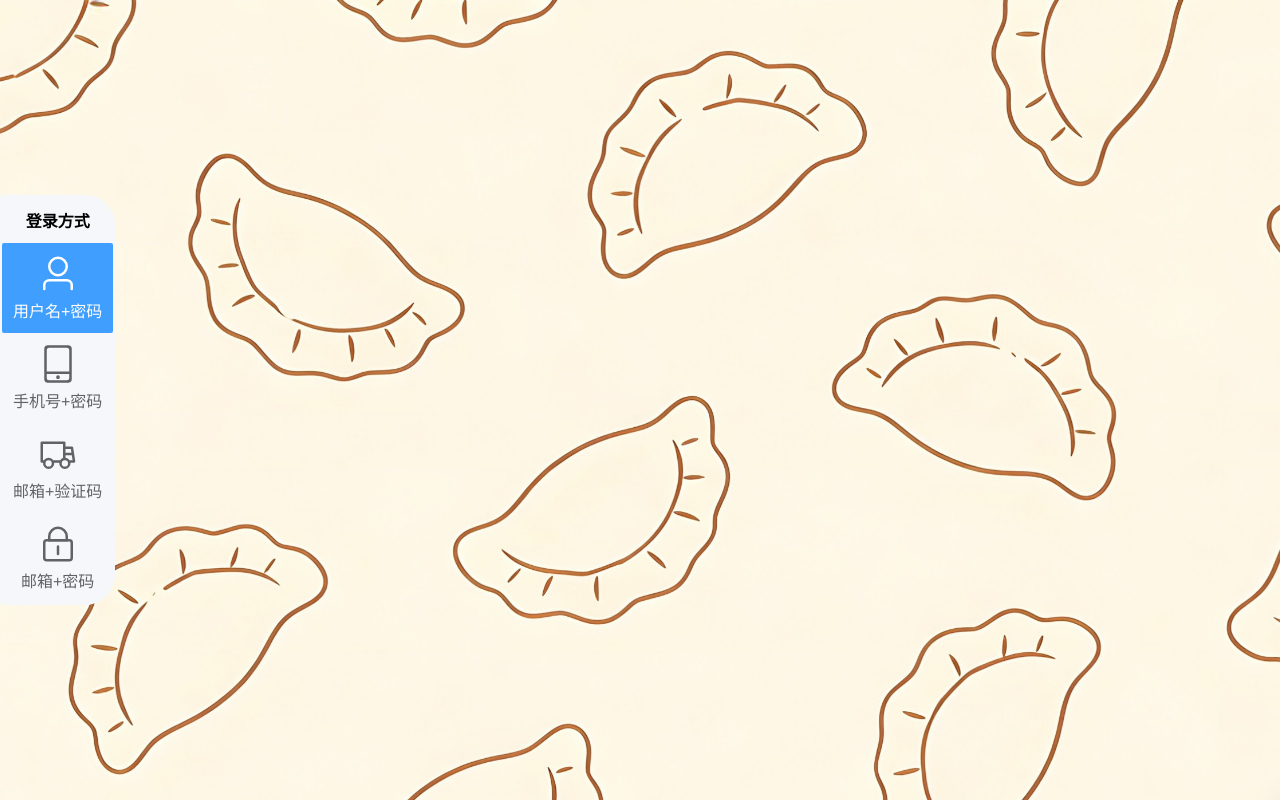
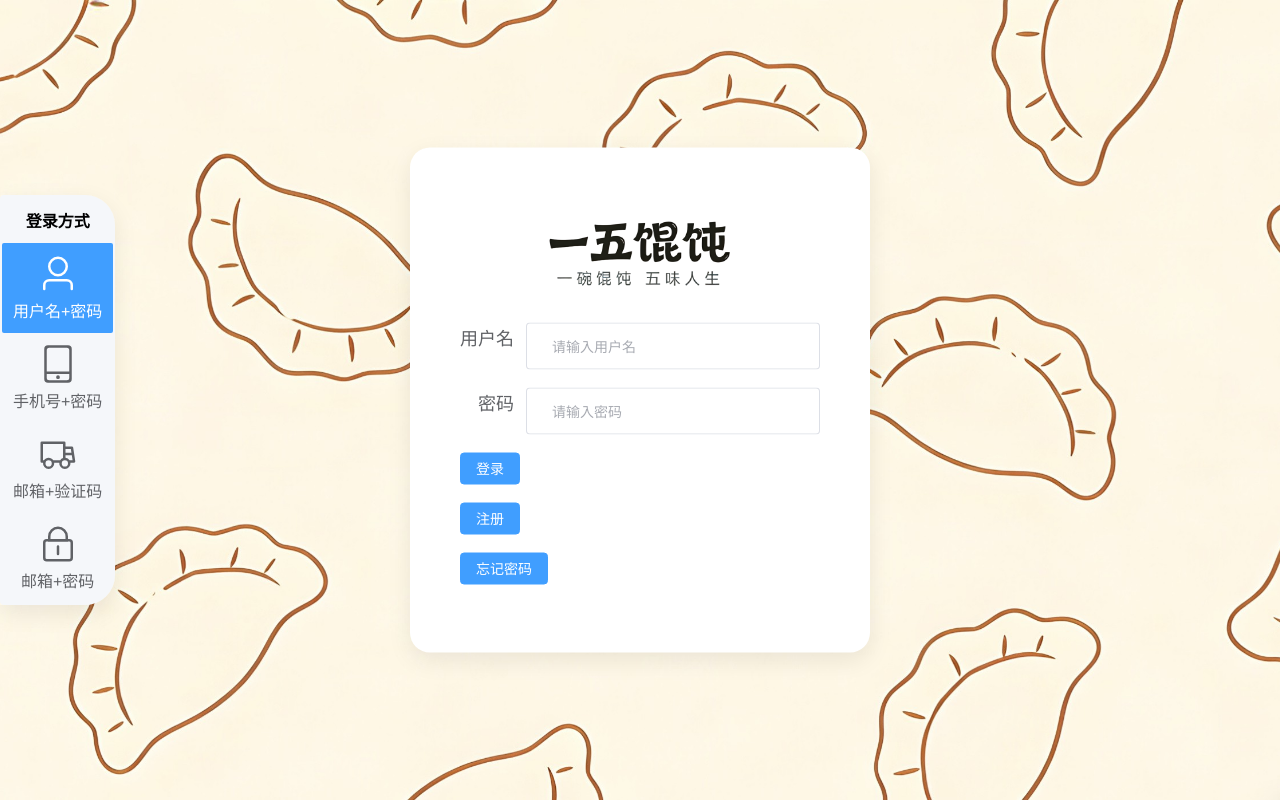
Before and after one commit to luofengwuqi/Hundun-Bone, a Vue app in the folder front-end/hundun-front/: page /login in a window 1280 px wide. Built offline with nearby package versions, Linux system fonts and the light colour scheme.

Commit message:
fix(前端/login):琐碎微调

```diff
--- a/front-end/hundun-front/src/views/login/Login.vue
+++ b/front-end/hundun-front/src/views/login/Login.vue
@@ -1,8 +1,12 @@
 <script setup>
 import LoginWay from '@/views/login/component/LoginWay.vue'
 import { ref } from 'vue'
+import EmailCodeForm from '@/views/login/component/EmailCodeForm.vue'
+import EmailPasswordForm from '@/views/login/component/EmailPasswordForm.vue'
+import PhonelPasswordForm from '@/views/login/component/PhonelPasswordForm.vue'
+import UsernamePasswordForm from '@/views/login/component/UsernamePasswordForm.vue'
 //登录模式选择器相关的东西(子传父)
-const loginType = ref(`phone-password`)
+const loginType = ref(`username-password`)
 const changeLoginType = (type) => {
   console.log(`登录模式切换:${type}`)
   loginType.value = type
@@ -10,12 +14,39 @@ const changeLoginType = (type) => {
 
 </script>
 <template>
-  <login-way @changeLoginType="changeLoginType"/>
-  <div class="loginForm">
-
+  <div class="login">
+    <login-way @changeLoginType="changeLoginType"/>
+    <div class="loginForm" v-if="loginType==='username-password'">
+      <UsernamePasswordForm></UsernamePasswordForm>
+    </div>
+    <div class="loginForm" v-else-if="loginType==='phone-password'">
+      <PhonelPasswordForm></PhonelPasswordForm>
+    </div>
+    <div class="loginForm" v-else-if="loginType==='email-code'">
+      <EmailCodeForm></EmailCodeForm>
+    </div>
+    <div class="loginForm" v-else-if="loginType==='email-password'">
+      <EmailPasswordForm></EmailPasswordForm>
+    </div>
+    <div class="loginForm" v-else>
+      纳尼
+    </div>
   </div>
 
+
+
 </template>
-<style scoped>
-
+<style scoped lang="less">
+.login{
+  width: 100%;
+  height: 100vh;
+  position: relative;
+  .loginForm{
+    position:absolute;
+    //居中
+    top:50%;
+    left:50%;
+    transform:translate(-50%,-50%);
+  }
+}
 </style>
--- a/front-end/hundun-front/src/views/login/component/EmailCodeForm.vue
+++ b/front-end/hundun-front/src/views/login/component/EmailCodeForm.vue
@@ -3,7 +3,7 @@
 </script>
 
 <template>
-
+  emailcodeform
 </template>
 
 <style scoped>
--- a/front-end/hundun-front/src/views/login/component/EmailPasswordForm.vue
+++ b/front-end/hundun-front/src/views/login/component/EmailPasswordForm.vue
@@ -1,6 +1,7 @@
 <script setup>
 </script>
 <template>
+
 </template>
 <style scoped>
 
--- a/front-end/hundun-front/src/views/login/component/LoginWay.vue
+++ b/front-end/hundun-front/src/views/login/component/LoginWay.vue
@@ -76,7 +76,7 @@ watch(value, (newVal) => {
 
 <style lang="less" scoped>
 .loginWay:hover{
-  box-shadow: 0 0 10px rgba(0, 0, 0, 0.3);
+  box-shadow: 0 8px 25px rgba(0, 0, 0, 0.3);
 }
 
 .loginWay{
@@ -87,6 +87,7 @@ watch(value, (newVal) => {
   //加个边框
   border-radius: 0 30px 30px 0;
   overflow: hidden;
+  box-shadow: 0 8px 25px rgba(0, 0, 0, 0.08);
 
   transition: all 0.5s ease-in-out;
 
--- a/front-end/hundun-front/src/views/login/component/UsernamePasswordForm.vue
+++ b/front-end/hundun-front/src/views/login/component/UsernamePasswordForm.vue
@@ -1,7 +1,64 @@
 <script setup>
+import { reactive } from 'vue'
+
+const form = reactive({
+  username: '',
+  password: '',
+})
 </script>
 <template>
+  <div class="form">
+    <div class="logo-box">
+      <img src="../../../assets/img/common/logotext.png" alt="这是logo 按理来说不会显示不出来 哈哈">
+    </div>
+    <el-form :model="form" label-width="auto" style="max-width: 600px">
+    <el-form-item label="用户名">
+      <el-input v-model="form.username" placeholder="请输入用户名"></el-input>
+    </el-form-item>
+    <el-form-item label="密码">
+      <el-input v-model="form.password" placeholder="请输入密码"></el-input>
+    </el-form-item>
+    <el-form-item>
+      <el-button type="primary">登录</el-button>
+    </el-form-item>
+    <el-form-item>
+      <el-button type="primary">注册</el-button>
+    </el-form-item>
+    <el-form-item>
+      <el-button type="primary">忘记密码</el-button>
+    </el-form-item>
+    </el-form>
+
+  </div>
 </template>
 <style scoped>
+.form{
+  padding: 50px;
+  border-radius: 20px;
+  background-color: #fff;
+  box-shadow: 0 8px 25px rgba(0, 0, 0, 0.08);
+  width: 460px;
+  .logo-box{
+    width: 100%;
+    height: 100px;
+    margin-bottom: 25px;
+    img{
+      width: 100%;
+      height: 100%;
+      /* 关键：让图片完整显示在容器内，保持宽高比 */
+      object-fit: contain;
+    }
+
+  }
+  /* 专门放大表单标签字体 */
+  :deep(.el-form-item__label) {
+    font-size: 18px;
+  }
+  :deep(.el-input__inner) {
+    height: 45px;       /* 输入框高度变大 */
+    padding: 0 15px;    /* 左右内边距变大 */
+
+  }
+}
 
 </style>
```
Also changed, not shown: front-end/hundun-front/src/assets/img/common/biglogo.png (added), front-end/hundun-front/src/assets/img/common/logotext.png (added).
